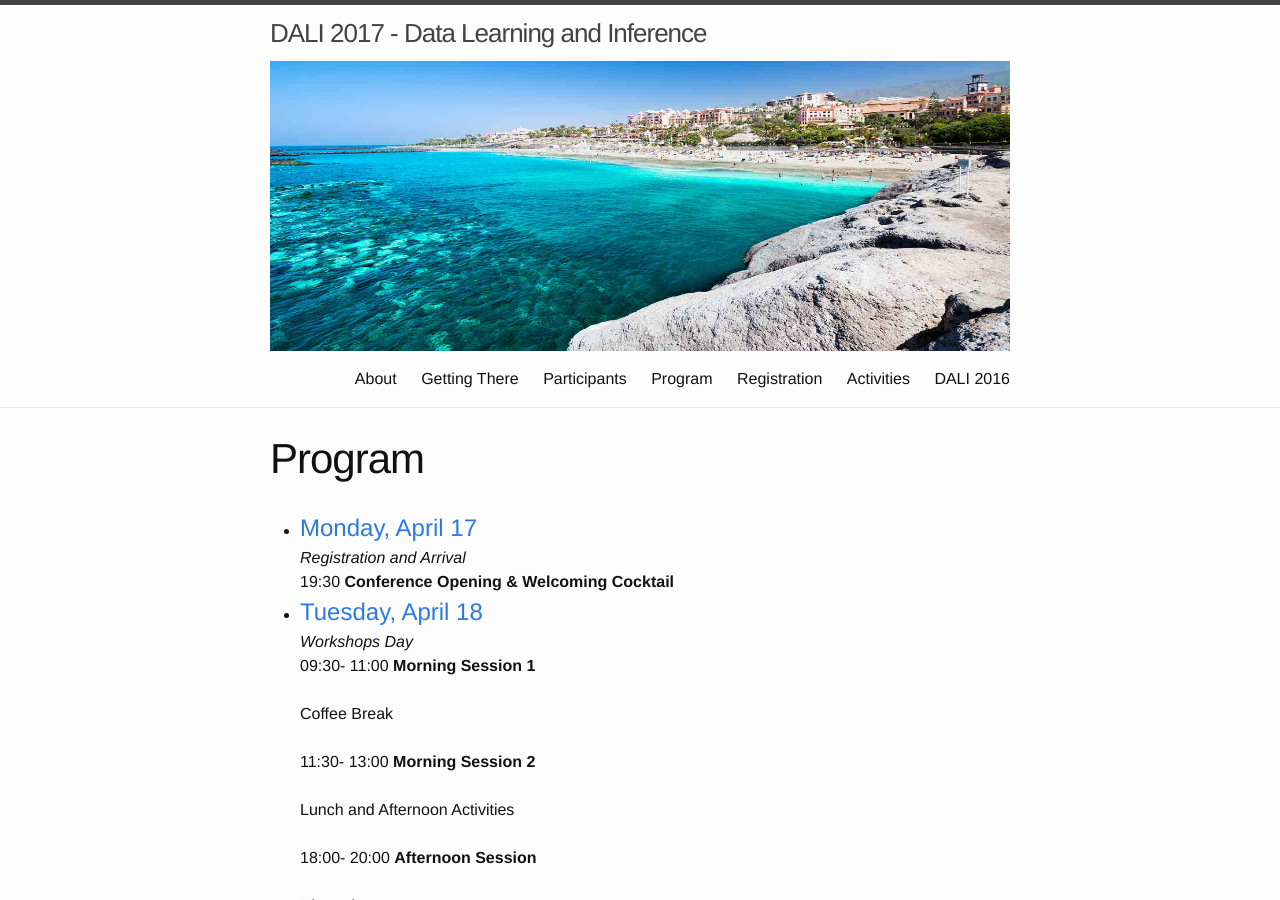
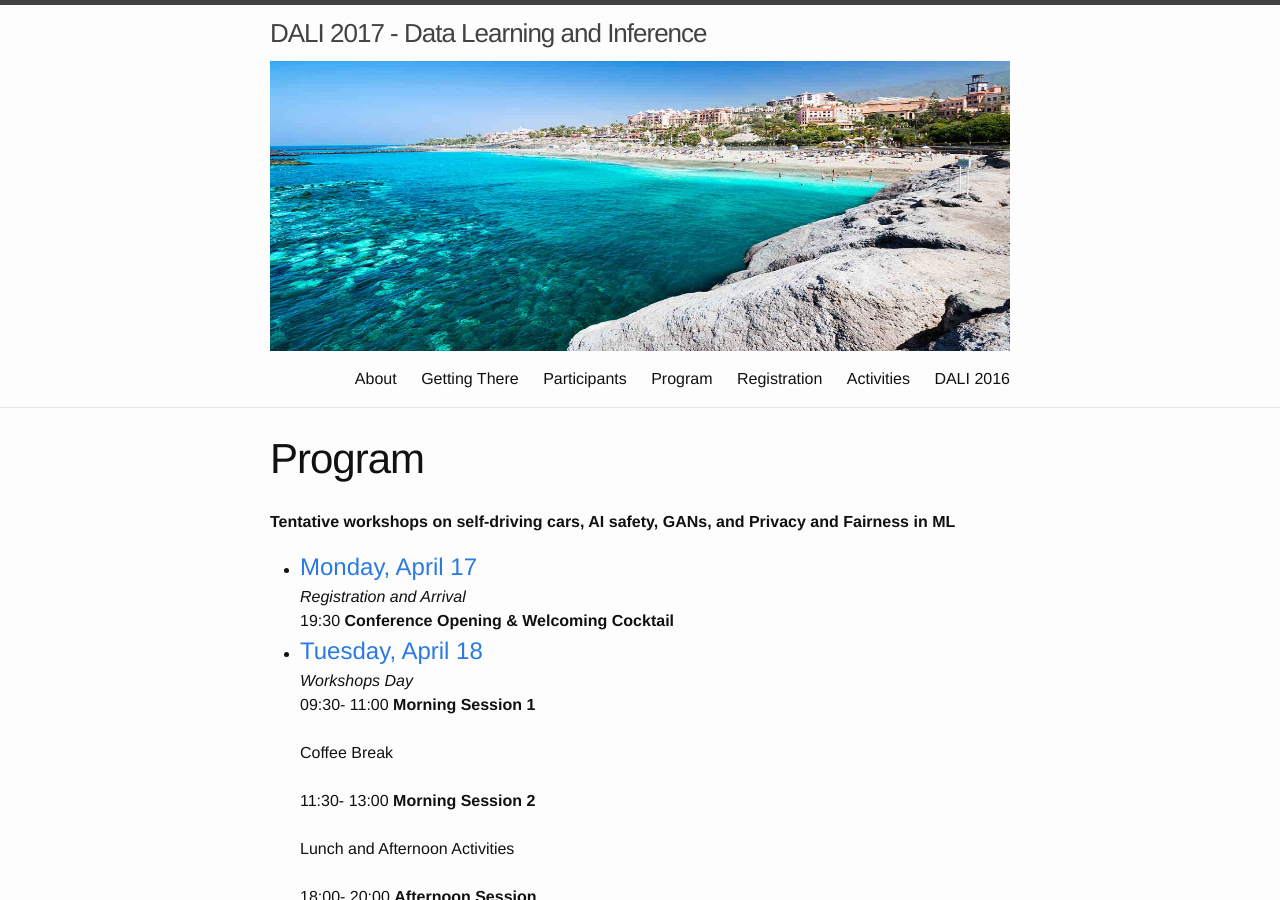
Before and after one commit to dalimeeting/dalimeeting.github.io, a Jekyll site: the page built from program.html, in a window 1280 px wide and 900 px high. Built offline with Jekyll 4.4.1, drawn with Linux system fonts in a browser that asks for light colours.

Commit message:
Update program.html

```diff
--- a/_layouts/program.html
+++ b/_layouts/program.html
@@ -4,6 +4,9 @@ title: Program
 ---
 
 <article>
+
+	<p> <b> Tentative workshops on self-driving cars, AI safety, GANs, and Privacy and Fairness in ML </b> </p>
+
 
   {% if site.conference.draft %}
   <h2>Draft Version</h2>
```
